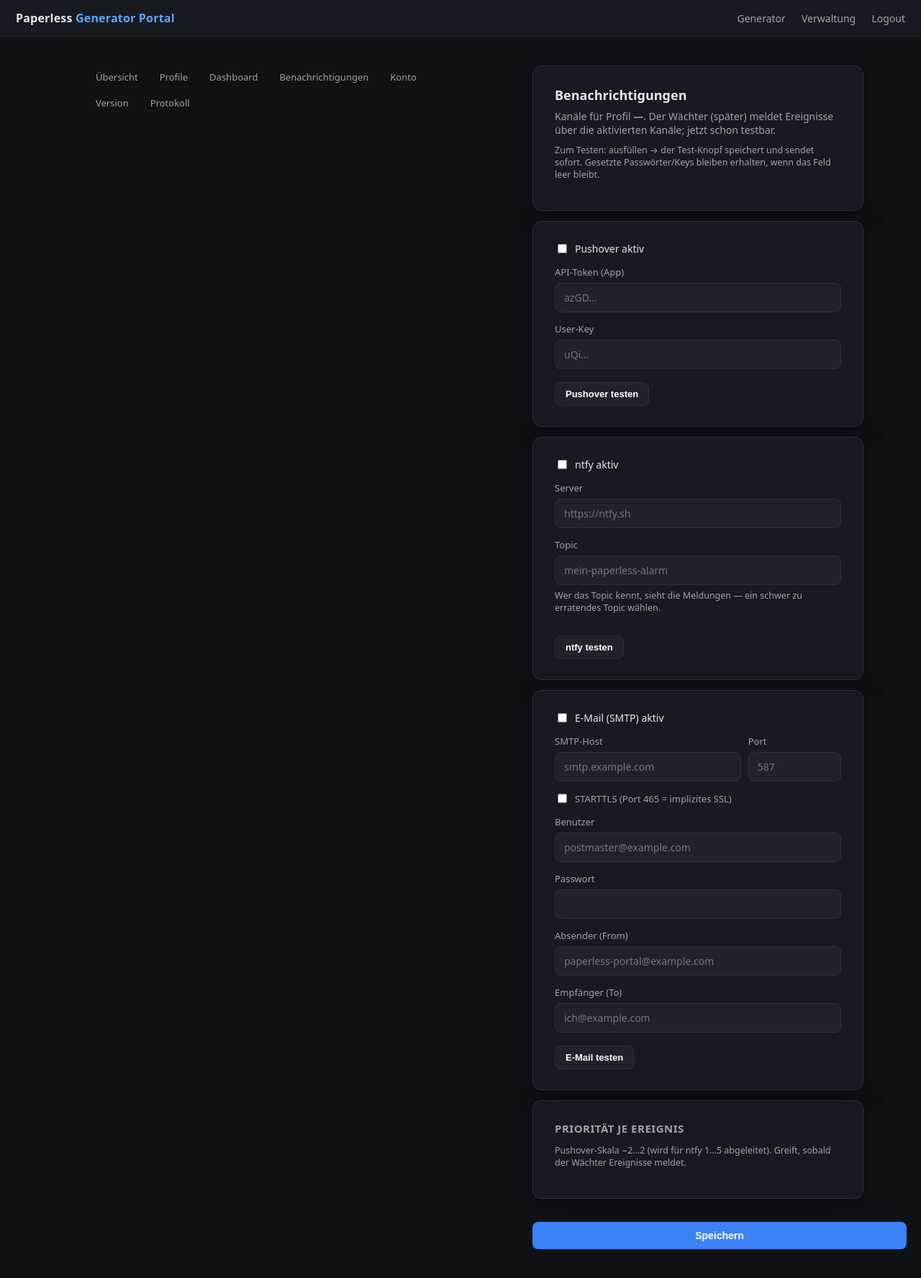
After one commit to martin86x/paperless-generator-portal, a Flask app: template app/templates/notifications.html in a window 1280 px wide. The commit adds this page. Shown: the whole page at 72% size. Run offline with Flask 3, Linux system fonts and the light colour scheme; the template is opened without the code that fills it, so the values that code supplies are empty; the visitor is signed in with stand-in values (Sample User, id 1); parts of the project's set-up code (start-up, migrations or seed data) failed here and were passed over.

Commit message:
P3: Benachrichtigungen — Pushover/ntfy/E-Mail pro Profil, Prio-Mapping, Test-Versand
- Kanäle je Profil: Pushover (Token+User-Key), ntfy (Server+Topic), E-Mail (SMTP)
- Ereignis→Prioritäts-Mapping (Pushover −2…2, ntfy 1…5 abgeleitet), Defaults
- Testknopf je Kanal (speichert + sendet sofort, nur gewählter Kanal)
- Secrets verschlüsselt at-rest (Fernet), write-only-Felder, Export entschlüsselt
- Versand nur auf explizite Aktion; kein autonomer/Instanz-Write
- Subnav + Cockpit-Schnelllink

Co-Authored-By: Claude Opus 4.8 <noreply@anthropic.com>

```diff
--- a/app/app.py
+++ b/app/app.py
@@ -150,6 +150,25 @@ def _dec(val):
         return ""
 
 
+# Geheime Felder eines Profils (werden verschluesselt abgelegt): Paperless-Token +
+# Benachrichtigungs-Zugangsdaten (Pushover-Token/User-Key, SMTP-Passwort).
+_NOTIFY_SECRETS = [("pushover", "token"), ("pushover", "user"), ("email", "password")]
+
+
+def _enc_profile_secrets(p):
+    """Alle Secrets eines Profils idempotent verschluesseln (bereits verschluesselte bleiben)."""
+    if not isinstance(p, dict):
+        return
+    if p.get("paperless_token"):
+        p["paperless_token"] = _enc(p["paperless_token"])
+    n = p.get("notifications")
+    if isinstance(n, dict):
+        for ch, field in _NOTIFY_SECRETS:
+            c = n.get(ch)
+            if isinstance(c, dict) and c.get(field):
+                c[field] = _enc(c[field])
+
+
 # ─────────────────────────────────────────────────────────────────────────────
 # PROFILE — mehrere Paperless-Instanzen, je eigene Verbindung + Generator-Config
 # profiles.json: { "<id>": {name, paperless_url, paperless_token, generator_config} }
@@ -166,10 +185,9 @@ def load_profiles():
 
 def save_profiles(profs):
     os.makedirs(CONFIG_DIR, exist_ok=True)
-    # Tokens verschluesselt ablegen (idempotent: bereits verschluesselte bleiben).
+    # Secrets verschluesselt ablegen (idempotent: bereits verschluesselte bleiben).
     for p in profs.values():
-        if isinstance(p, dict) and p.get("paperless_token"):
-            p["paperless_token"] = _enc(p["paperless_token"])
+        _enc_profile_secrets(p)
     # Auto-Backup: vorige Version rotierend sichern (letzte 5), damit nie Profile verloren gehen.
     if os.path.exists(PROFILES_PATH):
         try:
@@ -763,6 +781,227 @@ def dashboard():
 
 
 # ─────────────────────────────────────────────────────────────────────────────
+# BENACHRICHTIGUNGEN — Pushover / ntfy / E-Mail, je Profil konfigurierbar.
+# Prioritaet wird auf der Pushover-Skala −2…2 je Ereignis gepflegt und fuer ntfy
+# abgeleitet. Versand nur auf explizite Aktion (Testknopf) bzw. spaeter durch den
+# Waechter (P4); das Portal schreibt damit nichts in die Instanz.
+# ─────────────────────────────────────────────────────────────────────────────
+_NOTIFY_EVENTS = [
+    ("downtime", "Instanz nicht erreichbar / Token ungültig"),
+    ("drift", "Konfigurations-Drift (fehlende Einträge)"),
+    ("asn_gap", "ASN-Lücken"),
+    ("duplicate", "Duplikate gefunden"),
+    ("update", "Portal-Update verfügbar"),
+    ("error", "Fehler im Portal / Wächter"),
+]
+_NOTIFY_DEFAULT_PRIO = {"downtime": 1, "drift": 0, "asn_gap": -1,
+                        "duplicate": -1, "update": 0, "error": 1}
+_PRIO_LABELS = {-2: "−2 Stumm", -1: "−1 Leise", 0: "0 Normal", 1: "1 Hoch", 2: "2 Notfall"}
+# Pushover-Prioritaet −2…2  ->  ntfy-Prioritaet 1…5.
+_NTFY_PRIO = {-2: "1", -1: "2", 0: "3", 1: "4", 2: "5"}
+
+
+def _clamp_prio(val, default=0):
+    try:
+        return max(-2, min(2, int(val)))
+    except (TypeError, ValueError):
+        return default
+
+
+def _notif_of(prof):
+    """Benachrichtigungs-Konfig eines Profils mit gefuellten Defaults (fuer Anzeige/Versand)."""
+    n = prof.get("notifications") if isinstance(prof.get("notifications"), dict) else {}
+    prios = n.get("priorities") if isinstance(n.get("priorities"), dict) else {}
+    return {
+        "pushover": {"enabled": bool((n.get("pushover") or {}).get("enabled")),
+                     "token": (n.get("pushover") or {}).get("token") or "",
+                     "user": (n.get("pushover") or {}).get("user") or ""},
+        "ntfy": {"enabled": bool((n.get("ntfy") or {}).get("enabled")),
+                 "server": (n.get("ntfy") or {}).get("server") or "https://ntfy.sh",
+                 "topic": (n.get("ntfy") or {}).get("topic") or ""},
+        "email": {"enabled": bool((n.get("email") or {}).get("enabled")),
+                  "host": (n.get("email") or {}).get("host") or "",
+                  "port": (n.get("email") or {}).get("port") or 587,
+                  "user": (n.get("email") or {}).get("user") or "",
+                  "password": (n.get("email") or {}).get("password") or "",
+                  "from": (n.get("email") or {}).get("from") or "",
+                  "to": (n.get("email") or {}).get("to") or "",
+                  "tls": (n.get("email") or {}).get("tls", True)},
+        "priorities": {ev: _clamp_prio(prios.get(ev, _NOTIFY_DEFAULT_PRIO[ev]),
+                                       _NOTIFY_DEFAULT_PRIO[ev]) for ev, _ in _NOTIFY_EVENTS},
+    }
+
+
+def _hdr_safe(text):
+    """HTTP-Header sind latin-1 — nicht darstellbare Zeichen (z. B. Emoji) entfernen."""
+    return (text or "").encode("latin-1", "ignore").decode("latin-1")
+
+
+def _notify_pushover(c, title, message, priority):
+    if not c.get("token") or not c.get("user"):
+        return False, "Token oder User-Key fehlt"
+    data = {"token": c["token"], "user": c["user"],
+            "title": (title or "")[:250], "message": (message or "")[:1024],
+            "priority": priority}
+    if priority >= 2:  # Notfall-Prioritaet verlangt retry/expire
+        data.update({"retry": 60, "expire": 3600})
+    try:
+        r = requests.post("https://api.pushover.net/1/messages.json", data=data, timeout=10)
+        if r.status_code == 200:
+            return True, "gesendet"
+        return False, "HTTP %d: %s" % (r.status_code, r.text[:160])
+    except requests.RequestException as exc:
+        return False, str(exc)
+
+
+def _notify_ntfy(c, title, message, priority):
+    topic = (c.get("topic") or "").strip()
+    if not topic:
+        return False, "Topic fehlt"
+    server = (c.get("server") or "https://ntfy.sh").rstrip("/")
+    try:
+        r = requests.post(server + "/" + topic,
+                          data=(message or "").encode("utf-8"),
+                          headers={"Title": _hdr_safe(title),
+                                   "Priority": _NTFY_PRIO.get(priority, "3")},
+                          timeout=10)
+        if r.status_code in (200, 201):
+            return True, "gesendet"
+        return False, "HTTP %d" % r.status_code
+    except requests.RequestException as exc:
+        return False, str(exc)
+
+
+def _notify_email(c, subject, body):
+    import smtplib
+    from email.message import EmailMessage
+    host = (c.get("host") or "").strip()
+    to = (c.get("to") or "").strip()
+    if not host or not to:
+        return False, "SMTP-Host oder Empfänger fehlt"
+    msg = EmailMessage()
+    msg["Subject"] = subject
+    msg["From"] = c.get("from") or c.get("user") or "paperless-portal@localhost"
+    msg["To"] = to
+    msg.set_content(body)
+    try:
+        port = int(c.get("port") or 587)
+    except (TypeError, ValueError):
+        port = 587
+    try:
+        if port == 465:
+            srv = smtplib.SMTP_SSL(host, port, timeout=15)
+        else:
+            srv = smtplib.SMTP(host, port, timeout=15)
+            if c.get("tls", True):
+                srv.starttls()
+        try:
+            if c.get("user"):
+                srv.login(c["user"], c.get("password") or "")
+            srv.send_message(msg)
+        finally:
+            srv.quit()
+        return True, "gesendet"
+    except Exception as exc:  # smtplib wirft diverse Fehlerklassen
+        return False, str(exc)
+
+
+def _dispatch_notification(prof, event, title, message, only=None):
+    """An alle aktivierten (bzw. mit ``only`` gewaehlten) Kanaele senden.
+    Rueckgabe: (priority, [(kanal, ok, detail), ...]). Entschluesselt Secrets hier zentral."""
+    n = _notif_of(prof)
+    prio = _clamp_prio(n["priorities"].get(event, _NOTIFY_DEFAULT_PRIO.get(event, 0)))
+    results = []
+    if (only in (None, "pushover")) and n["pushover"]["enabled"]:
+        c = {"token": _dec(n["pushover"]["token"]), "user": _dec(n["pushover"]["user"])}
+        ok, detail = _notify_pushover(c, title, message, prio)
+        results.append(("Pushover", ok, detail))
+    if (only in (None, "ntfy")) and n["ntfy"]["enabled"]:
+        ok, detail = _notify_ntfy(n["ntfy"], title, message, prio)
+        results.append(("ntfy", ok, detail))
+    if (only in (None, "email")) and n["email"]["enabled"]:
+        c = dict(n["email"])
+        c["password"] = _dec(n["email"]["password"])
+        ok, detail = _notify_email(c, title, message)
+        results.append(("E-Mail", ok, detail))
+    return prio, results
+
+
+@app.route("/verwaltung/benachrichtigungen", methods=["GET", "POST"])
+def notifications():
+    profs = load_profiles()
+    aid = _active_id()
+    if not aid or aid not in profs:
+        return redirect(url_for("profiles", err="Kein aktives Profil."))
+    prof = profs[aid]
+
+    if request.method == "POST":
+        f = request.form
+        action = f.get("action", "save")
+        cur = _notif_of(prof)  # bestehende (ggf. verschluesselte) Secrets als Ausgangswert
+        n = {
+            "pushover": {
+                "enabled": bool(f.get("pushover_enabled")),
+                # Secrets: leeres Feld = bestehenden Wert behalten (write-only-UI)
+                "token": f.get("pushover_token", "").strip() or cur["pushover"]["token"],
+                "user": f.get("pushover_user", "").strip() or cur["pushover"]["user"],
+            },
+            "ntfy": {
+                "enabled": bool(f.get("ntfy_enabled")),
+                "server": f.get("ntfy_server", "").strip() or "https://ntfy.sh",
+                "topic": f.get("ntfy_topic", "").strip(),
+            },
+            "email": {
+                "enabled": bool(f.get("email_enabled")),
+                "host": f.get("email_host", "").strip(),
+                "port": _clamp_port(f.get("email_port")),
+                "user": f.get("email_user", "").strip(),
+                "password": f.get("email_password", "") or cur["email"]["password"],
+                "from": f.get("email_from", "").strip(),
+                "to": f.get("email_to", "").strip(),
+                "tls": bool(f.get("email_tls")),
+            },
+            "priorities": {ev: _clamp_prio(f.get("prio_" + ev), _NOTIFY_DEFAULT_PRIO[ev])
+                           for ev, _ in _NOTIFY_EVENTS},
+        }
+        profs[aid]["notifications"] = n
+        save_profiles(profs)  # verschluesselt Secrets at-rest
+        if action.startswith("test_"):
+            channel = action[len("test_"):]
+            title = "Paperless Portal — Testbenachrichtigung"
+            body = ("Test von Profil %s. Wenn du das liest, funktioniert der Kanal."
+                    % (prof.get("name") or "?"))
+            _prio, res = _dispatch_notification(profs[aid], "update", title, body, only=channel)
+            if not res:
+                return redirect(url_for("notifications", err="Kanal ist nicht aktiviert."))
+            name, ok, detail = res[0]
+            _log_activity("notify", "Test %s (%s): %s" % (name, prof.get("name"),
+                                                          "ok" if ok else detail))
+            if ok:
+                return redirect(url_for("notifications", msg="%s: Testnachricht gesendet." % name))
+            return redirect(url_for("notifications", err="%s fehlgeschlagen: %s" % (name, detail)))
+        return redirect(url_for("notifications", msg="Benachrichtigungen gespeichert."))
+
+    view = _notif_of(prof)
+    return render_template(
+        "notifications.html", prof_name=prof.get("name") or "",
+        n=view,
+        # Secrets nie im Klartext ins Formular — nur „gesetzt/leer" anzeigen.
+        has_pushover_token=bool(view["pushover"]["token"]),
+        has_pushover_user=bool(view["pushover"]["user"]),
+        has_email_password=bool(view["email"]["password"]),
+        events=_NOTIFY_EVENTS, prio_labels=_PRIO_LABELS,
+        msg=request.args.get("msg"), err=request.args.get("err"))
+
+
+def _clamp_port(val):
+    try:
+        return max(1, min(65535, int(str(val).strip())))
+    except (TypeError, ValueError):
+        return 587
+
+
+# ─────────────────────────────────────────────────────────────────────────────
 # DRIFT „ANWENDEN" — sicher: Einzel-Haekchen, Passwort-Re-Auth, Instanz-Snapshot,
 # nur create/update (nie Dokumente/DELETE), Undo, Protokoll.
 # Kategorien mit klarem Namensfeld (Custom Fields bewusst NICHT — Typ-Mapping
@@ -1067,9 +1306,15 @@ def profiles_export():
     Instanz (mit anderem 'secret') einspielbar ist."""
     out = {}
     for pid, p in load_profiles().items():
-        q = dict(p)
+        q = json.loads(json.dumps(p))  # tiefe Kopie, damit die Entschluesselung nicht durchschlaegt
         if q.get("paperless_token"):
             q["paperless_token"] = _dec(q["paperless_token"])
+        n = q.get("notifications")
+        if isinstance(n, dict):
+            for ch, field in _NOTIFY_SECRETS:
+                c = n.get(ch)
+                if isinstance(c, dict) and c.get(field):
+                    c[field] = _dec(c[field])
         out[pid] = q
     data = json.dumps(out, indent=2, ensure_ascii=False)
     return Response(data, mimetype="application/json", headers={
--- a/app/templates/_subnav.html
+++ b/app/templates/_subnav.html
@@ -1,5 +1,5 @@
 <div style="width:100%;max-width:520px;margin:0 auto 14px;display:flex;gap:4px;flex-wrap:wrap;font-size:13px;">
-  {% set items = [('verwaltung','Übersicht'),('profiles','Profile'),('dashboard','Dashboard'),('settings','Konto'),('update_page','Version'),('protokoll','Protokoll')] %}
+  {% set items = [('verwaltung','Übersicht'),('profiles','Profile'),('dashboard','Dashboard'),('notifications','Benachrichtigungen'),('settings','Konto'),('update_page','Version'),('protokoll','Protokoll')] %}
   {% for ep, label in items %}
   <a href="{{ url_for(ep) }}" style="padding:6px 12px;border-radius:8px;text-decoration:none;{% if request.endpoint == ep %}background:var(--bg3);color:var(--text);border:0.5px solid var(--border){% else %}color:var(--text-dim);border:0.5px solid transparent{% endif %}">{{ label }}</a>
   {% endfor %}
--- a/app/templates/cockpit.html
+++ b/app/templates/cockpit.html
@@ -17,6 +17,7 @@
       <a class="link" href="{{ url_for('index') }}" style="background:var(--bg3);border:1px solid var(--border);border-radius:8px;padding:8px 12px;font-size:13px">▶ Generator öffnen</a>
       {% if active.has_config and not active.readonly %}<a class="link" href="{{ url_for('anwenden') }}" style="background:var(--bg3);border:1px solid var(--border);border-radius:8px;padding:8px 12px;font-size:13px">✓ Konfiguration anwenden</a>{% endif %}
       {% if active.url %}<a class="link" href="{{ active.url }}" target="_blank" rel="noopener" style="background:var(--bg3);border:1px solid var(--border);border-radius:8px;padding:8px 12px;font-size:13px">↗ Paperless öffnen</a>{% endif %}
+      <a class="link" href="{{ url_for('notifications') }}" style="background:var(--bg3);border:1px solid var(--border);border-radius:8px;padding:8px 12px;font-size:13px">🔔 Benachrichtigungen</a>
       <a class="link" href="{{ url_for('profiles_export') }}" style="background:var(--bg3);border:1px solid var(--border);border-radius:8px;padding:8px 12px;font-size:13px">⬇ Profile sichern</a>
     </div>
   </div>
--- /dev/null
+++ b/app/templates/notifications.html
@@ -0,0 +1,86 @@
+{% extends "base.html" %}
+{% block title %}Benachrichtigungen — Paperless Generator Portal{% endblock %}
+{% block content %}
+{% include "_subnav.html" %}
+<div style="width:100%;max-width:520px">
+
+  <div class="card">
+    <h1 style="margin:0;font-size:18px">Benachrichtigungen</h1>
+    <p class="sub" style="margin:8px 0 0">Kanäle für Profil <strong>{{ prof_name or '—' }}</strong>. Der Wächter (später) meldet Ereignisse über die aktivierten Kanäle; jetzt schon testbar.</p>
+    {% if msg %}<div class="msg ok">{{ msg }}</div>{% endif %}
+    {% if err %}<div class="msg err">{{ err }}</div>{% endif %}
+    <p class="hint" style="margin-top:10px">Zum Testen: ausfüllen → der Test-Knopf speichert und sendet sofort. Gesetzte Passwörter/Keys bleiben erhalten, wenn das Feld leer bleibt.</p>
+  </div>
+
+  <form method="post" action="{{ url_for('notifications') }}">
+
+    <!-- Pushover -->
+    <div class="card" style="margin-top:14px">
+      <label style="display:flex;align-items:center;gap:8px;margin:0;font-size:14px;color:var(--text)">
+        <input type="checkbox" name="pushover_enabled" value="1" style="width:auto"{% if n.pushover.enabled %} checked{% endif %}> Pushover aktiv
+      </label>
+      <label>API-Token (App){% if has_pushover_token %} <span class="hint" style="display:inline">· gesetzt</span>{% endif %}</label>
+      <input type="password" name="pushover_token" autocomplete="off" placeholder="{{ '•••••••• (gesetzt, leer = behalten)' if has_pushover_token else 'azGD…' }}">
+      <label>User-Key{% if has_pushover_user %} <span class="hint" style="display:inline">· gesetzt</span>{% endif %}</label>
+      <input type="password" name="pushover_user" autocomplete="off" placeholder="{{ '•••••••• (gesetzt, leer = behalten)' if has_pushover_user else 'uQi…' }}">
+      <button type="submit" name="action" value="test_pushover" style="background:var(--bg3);border:1px solid var(--border);width:auto;padding:8px 14px;font-size:13px">Pushover testen</button>
+    </div>
+
+    <!-- ntfy -->
+    <div class="card" style="margin-top:14px">
+      <label style="display:flex;align-items:center;gap:8px;margin:0;font-size:14px;color:var(--text)">
+        <input type="checkbox" name="ntfy_enabled" value="1" style="width:auto"{% if n.ntfy.enabled %} checked{% endif %}> ntfy aktiv
+      </label>
+      <label>Server</label>
+      <input type="url" name="ntfy_server" value="{{ n.ntfy.server }}" placeholder="https://ntfy.sh">
+      <label>Topic</label>
+      <input type="text" name="ntfy_topic" value="{{ n.ntfy.topic }}" placeholder="mein-paperless-alarm">
+      <p class="hint">Wer das Topic kennt, sieht die Meldungen — ein schwer zu erratendes Topic wählen.</p>
+      <button type="submit" name="action" value="test_ntfy" style="background:var(--bg3);border:1px solid var(--border);width:auto;padding:8px 14px;font-size:13px">ntfy testen</button>
+    </div>
+
+    <!-- E-Mail -->
+    <div class="card" style="margin-top:14px">
+      <label style="display:flex;align-items:center;gap:8px;margin:0;font-size:14px;color:var(--text)">
+        <input type="checkbox" name="email_enabled" value="1" style="width:auto"{% if n.email.enabled %} checked{% endif %}> E-Mail (SMTP) aktiv
+      </label>
+      <div style="display:grid;grid-template-columns:2fr 1fr;gap:10px">
+        <div><label>SMTP-Host</label><input type="text" name="email_host" value="{{ n.email.host }}" placeholder="smtp.example.com"></div>
+        <div><label>Port</label><input type="text" name="email_port" value="{{ n.email.port }}" placeholder="587"></div>
+      </div>
+      <label style="display:flex;align-items:center;gap:8px;font-size:13px">
+        <input type="checkbox" name="email_tls" value="1" style="width:auto"{% if n.email.tls %} checked{% endif %}> STARTTLS (Port 465 = implizites SSL)
+      </label>
+      <label>Benutzer</label>
+      <input type="text" name="email_user" value="{{ n.email.user }}" autocomplete="off" placeholder="postmaster@example.com">
+      <label>Passwort{% if has_email_password %} <span class="hint" style="display:inline">· gesetzt</span>{% endif %}</label>
+      <input type="password" name="email_password" autocomplete="new-password" placeholder="{{ '•••••••• (gesetzt, leer = behalten)' if has_email_password else '' }}">
+      <label>Absender (From)</label>
+      <input type="text" name="email_from" value="{{ n.email.from }}" placeholder="paperless-portal@example.com">
+      <label>Empfänger (To)</label>
+      <input type="text" name="email_to" value="{{ n.email.to }}" placeholder="ich@example.com">
+      <button type="submit" name="action" value="test_email" style="background:var(--bg3);border:1px solid var(--border);width:auto;padding:8px 14px;font-size:13px">E-Mail testen</button>
+    </div>
+
+    <!-- Prioritäten je Ereignis -->
+    <div class="card" style="margin-top:14px">
+      <h2 style="margin-top:0">Priorität je Ereignis</h2>
+      <p class="hint" style="margin-top:0">Pushover-Skala −2…2 (wird für ntfy 1…5 abgeleitet). Greift, sobald der Wächter Ereignisse meldet.</p>
+      {% for ev, label in events %}
+      <div style="display:flex;align-items:center;justify-content:space-between;gap:10px;padding:7px 0;border-top:1px solid var(--border)">
+        <span style="font-size:13.5px">{{ label }}</span>
+        <select name="prio_{{ ev }}" style="width:auto;padding:6px 8px;border-radius:8px;border:1px solid var(--border);background:var(--bg3);color:var(--text);font-size:13px">
+          {% for p in [-2,-1,0,1,2] %}
+          <option value="{{ p }}"{% if n.priorities[ev] == p %} selected{% endif %}>{{ prio_labels[p] }}</option>
+          {% endfor %}
+        </select>
+      </div>
+      {% endfor %}
+    </div>
+
+    <div style="margin-top:14px">
+      <button type="submit" name="action" value="save">Speichern</button>
+    </div>
+  </form>
+</div>
+{% endblock %}
```
